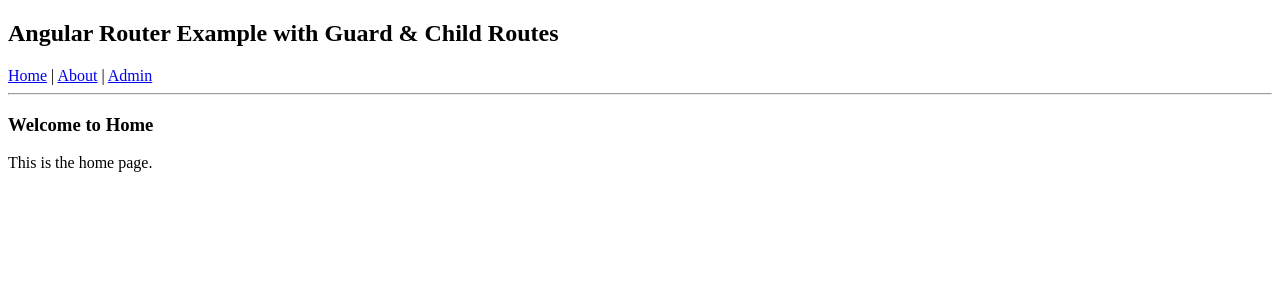
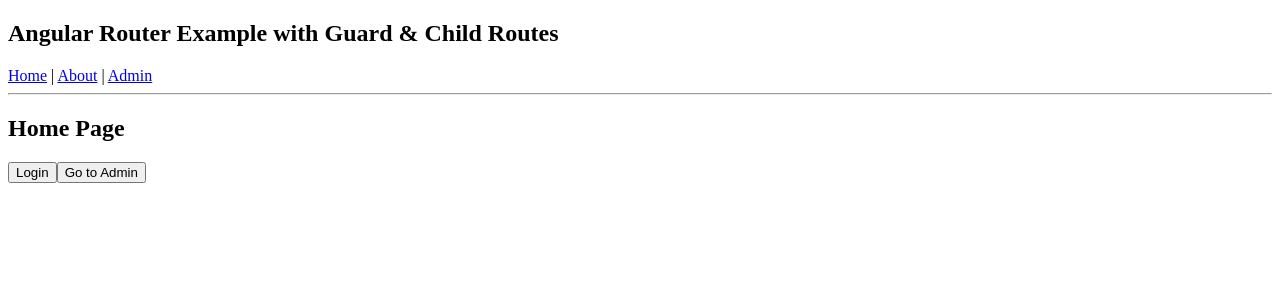
Before and after one commit to krishna-123-star/routing, an Angular app in the folder angular-routing-steps/: page /home in a window 1280 px wide. Shown: the top 300 px of the page. Built offline with nearby package versions, Linux system fonts and the light colour scheme.

Commit message:
Auth Router

```diff
--- a/angular-routing-steps/src/app/auth-guard.ts
+++ b/angular-routing-steps/src/app/auth-guard.ts
@@ -1,15 +1,15 @@
 import { Injectable } from '@angular/core';
 import { CanActivate, Router } from '@angular/router';
+import { Auth } from './auth';
 
 @Injectable({ providedIn: 'root' })
 export class AuthGuard implements CanActivate {
 
-  isLoggedIn = true;
 
-  constructor(private router: Router) {}
+  constructor(private authService: Auth, private router: Router) {}
 
-  canActivate(): boolean {
-    if (this.isLoggedIn) {
+canActivate(): boolean {
+    if (this.authService.isAuthenticated()) {
       return true;
     } else {
       alert('Access denied! Please log in.');
--- /dev/null
+++ b/angular-routing-steps/src/app/auth.ts
@@ -0,0 +1,22 @@
+import { Injectable } from '@angular/core';
+
+@Injectable({
+  providedIn: 'root'
+})
+export class Auth {
+  private loggedIn = false;
+
+  constructor() {}
+
+  login(): void {
+    this.loggedIn = true;
+  }
+
+  logout(): void {
+    this.loggedIn = false;
+  }
+
+  isAuthenticated(): boolean {
+    return this.loggedIn;
+  }
+}
--- a/angular-routing-steps/src/app/home/home.html
+++ b/angular-routing-steps/src/app/home/home.html
@@ -1,2 +1,4 @@
-<h3>Welcome to Home</h3>
-<p>This is the home page.</p>
+<h2>Home Page</h2>
+    <button *ngIf="!authService.isAuthenticated()" (click)="login()">Login</button>
+    <button *ngIf="authService.isAuthenticated()" (click)="logout()">Logout</button>
+    <button (click)="goToAdmin()">Go to Admin</button>
--- a/angular-routing-steps/src/app/home/home.ts
+++ b/angular-routing-steps/src/app/home/home.ts
@@ -1,18 +1,28 @@
 import { Component } from '@angular/core';
-import { ActivatedRoute, Router } from '@angular/router';
+import { Router, RouterModule } from '@angular/router';
+import { Auth } from '../auth';
+import { CommonModule } from '@angular/common';
 
 @Component({
   selector: 'app-home',
   standalone: true,
+  imports: [RouterModule, CommonModule],
   templateUrl: './home.html',
   styleUrl: './home.css',
 })
 export class Home {
-    constructor(private router: Router) {}
-  goToFragment() {
-    this.router.navigate(['/about'], { fragment: 'mission' });
+  constructor(public authService: Auth, private router: Router) {}
+ login() {
+    this.authService.login();
+    alert('You are now logged in!');
   }
-   goToDashboard() {
-    this.router.navigate(['/dashboard']);
+
+  logout() {
+    this.authService.logout();
+    alert('You are now logged out!');
+  }
+
+  goToAdmin() {
+    this.router.navigate(['/admin']);
   }
 }
```
Also changed, not shown: 1 other file (tests, documents, lock files or other folders).
